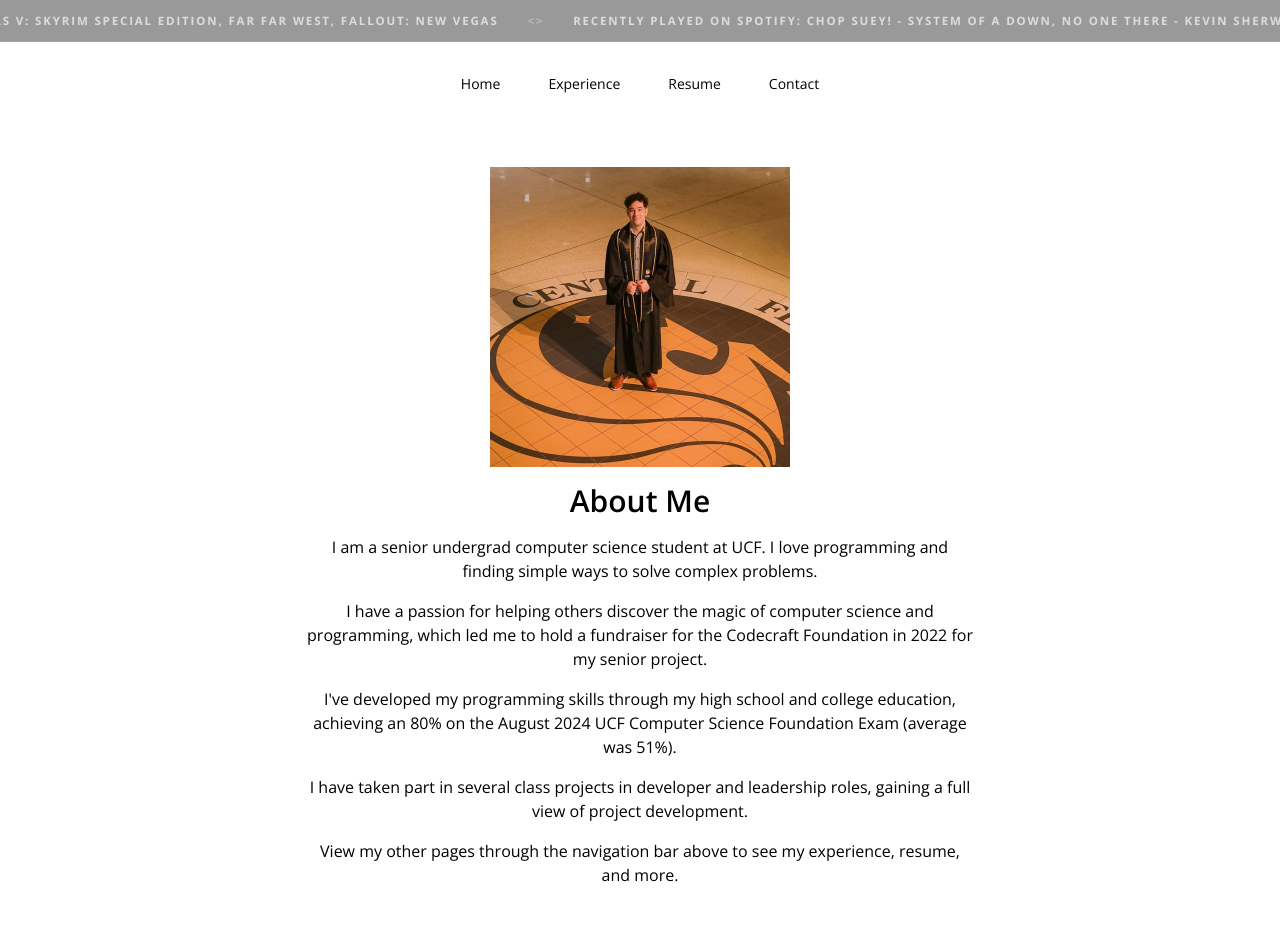
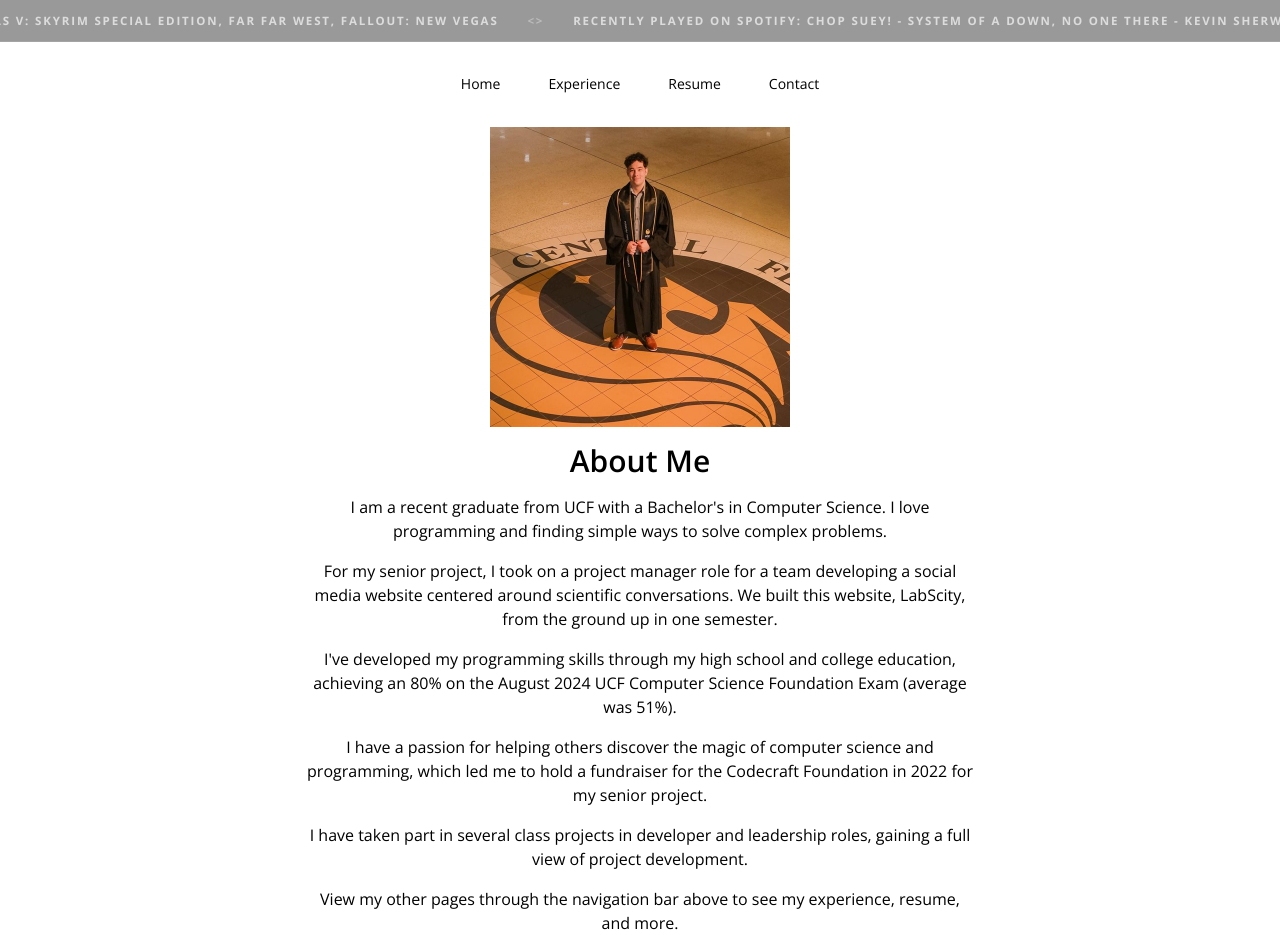
Before and after one commit to colton298/portfolio, a Next.js app: page / in a window 1280 px wide. Built offline with nearby package versions, Linux system fonts and the light colour scheme.

Commit message:
Update about and resume

```diff
--- a/app/experience/experience-items.ts
+++ b/app/experience/experience-items.ts
@@ -38,8 +38,8 @@ export const experienceItems: ExperienceItem[] = [
     title: "Senior Design - LabScity",
     completed: "Fall 2025 - Spring 2026",
     description:
-      "Project-managed a senior design team building a collaboration platform for scientists and researchers.",
-    tags: ["Next.js", "Supabase", "Vercel", "Project Management"],
+      "Led a senior design team building a social media platform from scratch for scientists and researchers.",
+    tags: ["Next.js", "Supabase", "Vercel", "Leadership Position"],
     media: {
       type: "iframe",
       src: "https://docs.google.com/presentation/d/e/2PACX-1vTLy6bh4Ag_aVAentpLrba7Hlni0oAtC_LLTqM2FdjhPQptgMg4Pqg3MsXxZjkm1L3I68tWkenJqLaX/pubembed?start=false&loop=false&delayms=3000",
@@ -87,14 +87,14 @@ export const experienceItems: ExperienceItem[] = [
     completed: "Fall 2025",
     description:
       "Developed a prototype charity platform for food donations with a small team for a database systems course.",
-    tags: ["SQL", "PHP", "Databases", ],
+    tags: ["SQL", "PHP", "Databases"],
   },
   {
     title: "Wordle Solver",
     completed: "Summer 2025",
     description:
       "Created a TypeScript solver that filters possible answers while accounting for exact placement rules and yellow-letter constraints.",
-    tags: ["TypeScript", "Algorithms", "Next.js", "Word Games"],
+    tags: ["TypeScript", "Algorithms", "Next.js"],
     media: {
       type: "link",
       label: "Use it here",
--- a/app/page.tsx
+++ b/app/page.tsx
@@ -24,15 +24,19 @@ export default async function Home()
         <h2 className="text-3xl font-semibold">About Me</h2>
 
         <p>
-          I am a senior undergrad computer science student at UCF. I love programming and finding simple ways to solve complex problems.
+          I am a recent graduate from UCF with a Bachelor's in Computer Science. I love programming and finding simple ways to solve complex problems.
+        </p>
+
+        <p>
+          For my senior project, I took on a project manager role for a team developing a social media website centered around scientific conversations. We built this website, LabScity, from the ground up in one semester.
+        </p>
+
+        <p>
+          I&apos;ve developed my programming skills through my high school and college education, achieving an 80% on the August 2024 UCF Computer Science Foundation Exam (average was 51%).
         </p>
 
         <p>
           I have a passion for helping others discover the magic of computer science and programming, which led me to hold a fundraiser for the Codecraft Foundation in 2022 for my senior project.
-        </p>
-
-        <p>
-          I&apos;ve developed my programming skills through my high school and college education, achieving an 80% on the August 2024 UCF Computer Science Foundation Exam (average was 51%).
         </p>
 
         <p>
```
Also changed, not shown: 1 other file (tests, documents, lock files or other folders).
